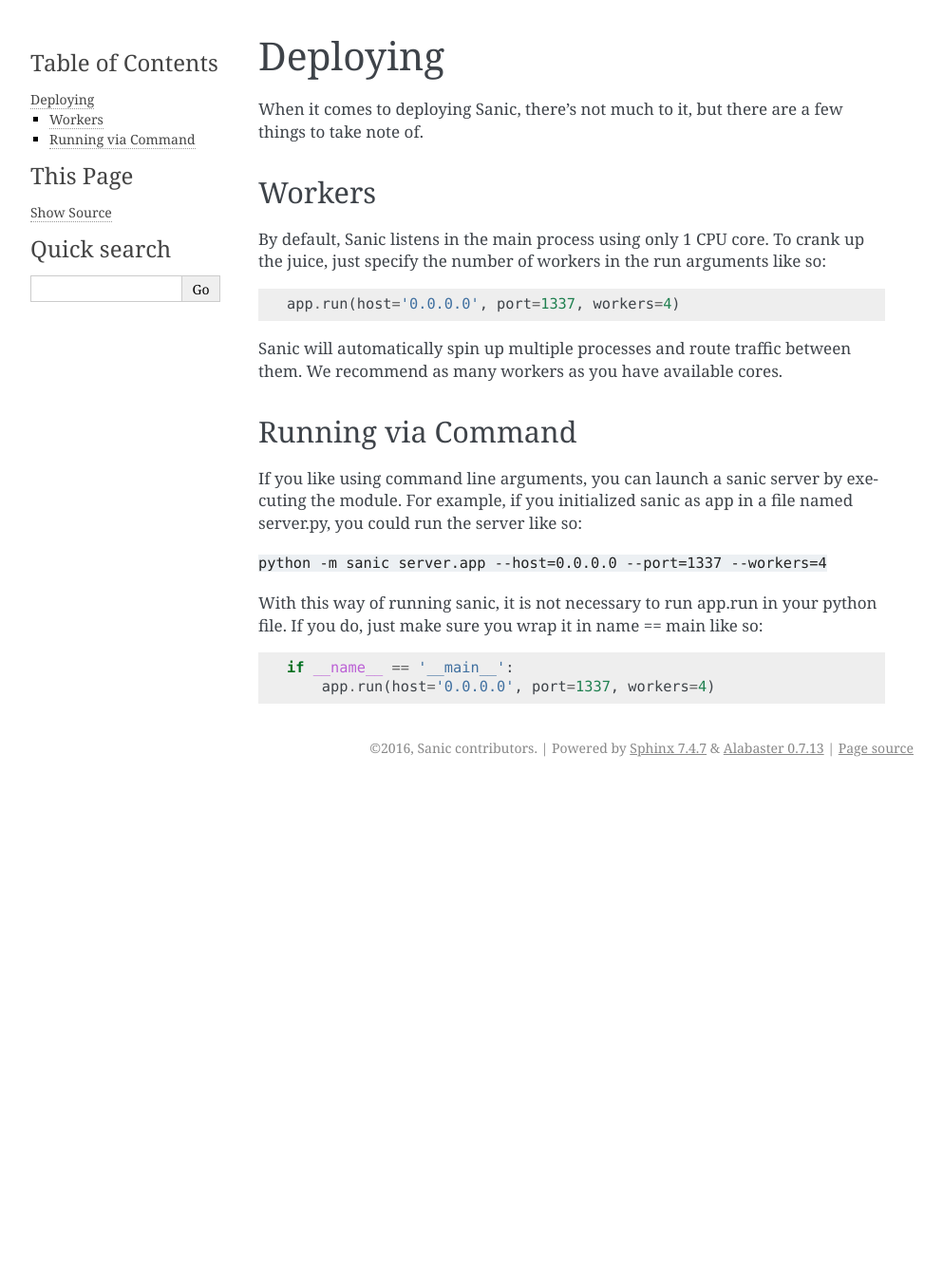
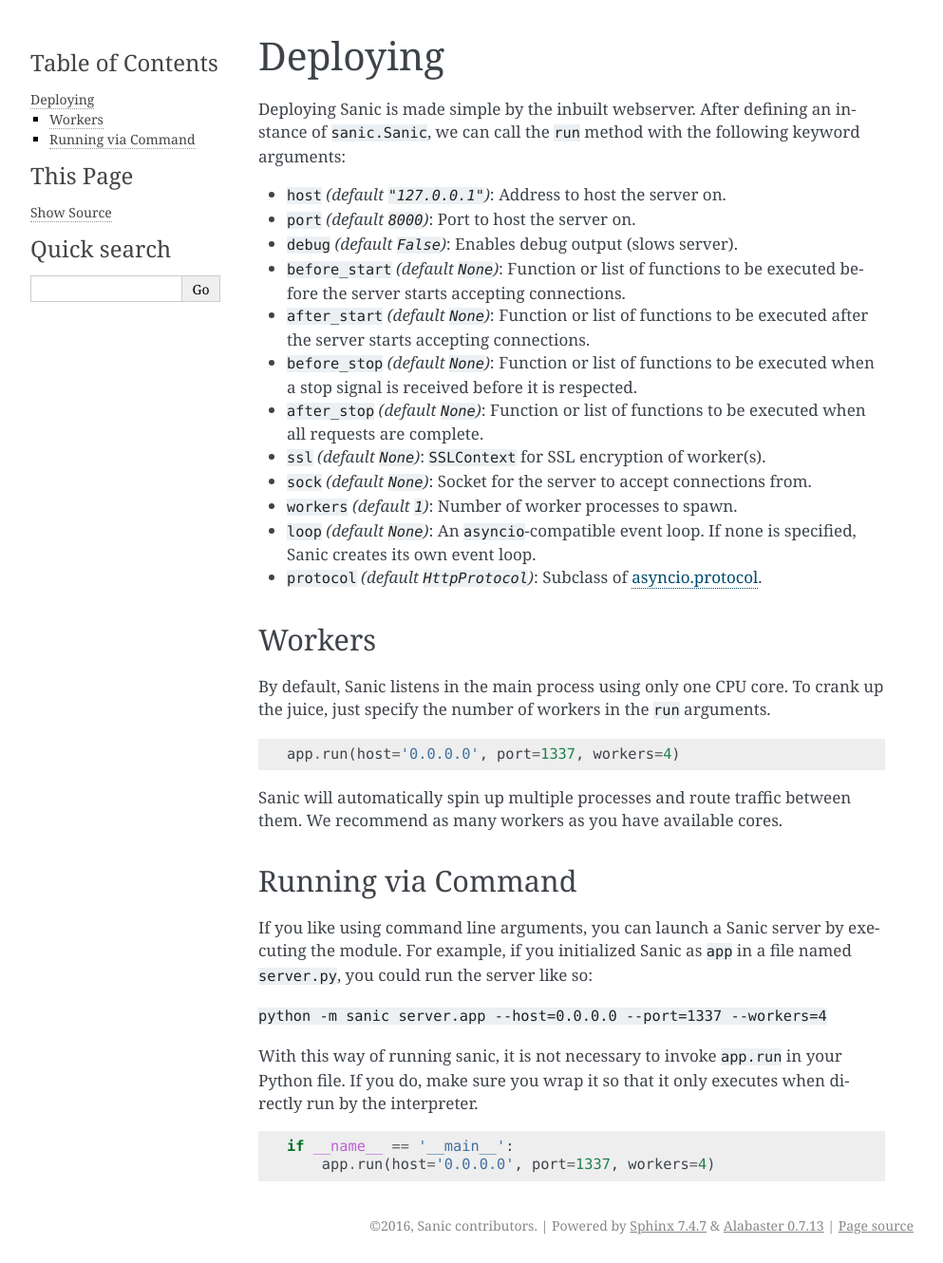
Before and after one commit to sanic-org/sanic, a Sphinx documentation site: the page built from docs/deploying.md, in a window 1280 px wide. Shown: the whole page at 95% size, without its empty margins (148-1141 px from the left). Built offline with Sphinx 7.4.7, drawn with Linux system fonts in a browser that asks for light colours; pages that are not in the unit, such as notebooks, are missing from menus; before the commit the page ends 900 px from its top, so only the background shows below that.

Commit message:
Add more information to the deploying guide

````diff
--- a/docs/deploying.md
+++ b/docs/deploying.md
@@ -1,33 +1,53 @@
 # Deploying
 
-When it comes to deploying Sanic, there's not much to it, but there are
-a few things to take note of.
+Deploying Sanic is made simple by the inbuilt webserver. After defining an
+instance of `sanic.Sanic`, we can call the `run` method with the following
+keyword arguments:
+
+- `host` *(default `"127.0.0.1"`)*: Address to host the server on.
+- `port` *(default `8000`)*: Port to host the server on.
+- `debug` *(default `False`)*: Enables debug output (slows server).
+- `before_start` *(default `None`)*: Function or list of functions to be executed
+                           before the server starts accepting connections.
+- `after_start` *(default `None`)*: Function or list of functions to be executed
+                    after the server starts accepting connections.
+- `before_stop` *(default `None`)*: Function or list of functions to be
+                    executed when a stop signal is received before it is
+                    respected.
+- `after_stop` *(default `None`)*: Function or list of functions to be executed
+                    when all requests are complete.
+- `ssl` *(default `None`)*: `SSLContext` for SSL encryption of worker(s).
+- `sock` *(default `None`)*: Socket for the server to accept connections from.
+- `workers` *(default `1`)*: Number of worker processes to spawn.
+- `loop` *(default `None`)*: An `asyncio`-compatible event loop. If none is
+                             specified, Sanic creates its own event loop.
+- `protocol` *(default `HttpProtocol`)*: Subclass
+  of
+  [asyncio.protocol](https://docs.python.org/3/library/asyncio-protocol.html#protocol-classes).
 
 ## Workers
 
-By default, Sanic listens in the main process using only 1 CPU core.
-To crank up the juice, just specify the number of workers in the run
-arguments like so:
+By default, Sanic listens in the main process using only one CPU core. To crank
+up the juice, just specify the number of workers in the `run` arguments.
 
 ```python
 app.run(host='0.0.0.0', port=1337, workers=4)
 ```
 
-Sanic will automatically spin up multiple processes and route
-traffic between them.  We recommend as many workers as you have
-available cores.
+Sanic will automatically spin up multiple processes and route traffic between
+them. We recommend as many workers as you have available cores.
 
 ## Running via Command
 
-If you like using command line arguments, you can launch a sanic server
-by executing the module.  For example, if you initialized sanic as
-app in a file named server.py, you could run the server like so:
+If you like using command line arguments, you can launch a Sanic server by
+executing the module. For example, if you initialized Sanic as `app` in a file
+named `server.py`, you could run the server like so:
 
 `python -m sanic server.app --host=0.0.0.0 --port=1337 --workers=4`
 
-With this way of running sanic, it is not necessary to run app.run in
-your python file.  If you do, just make sure you wrap it in name == main
-like so:
+With this way of running sanic, it is not necessary to invoke `app.run` in your
+Python file. If you do, make sure you wrap it so that it only executes when
+directly run by the interpreter.
 
 ```python
 if __name__ == '__main__':
````
